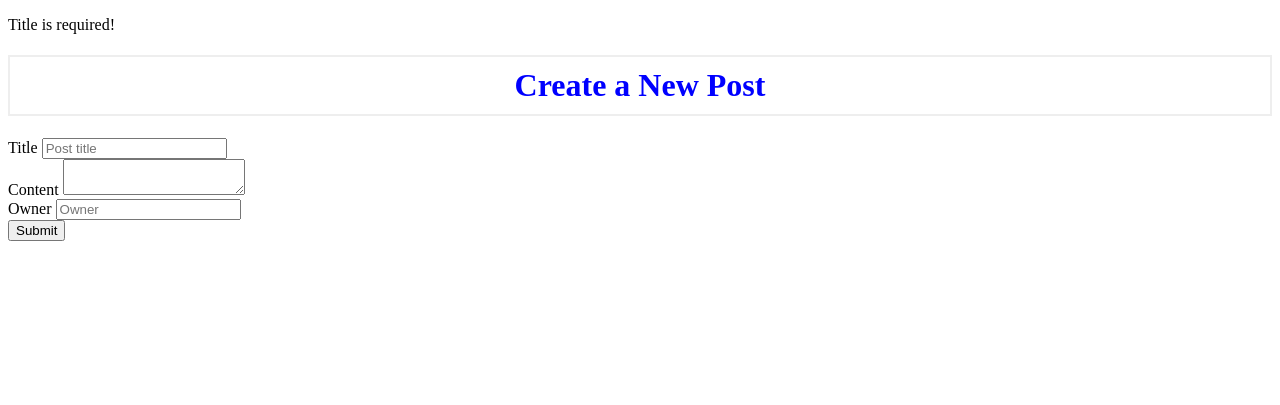
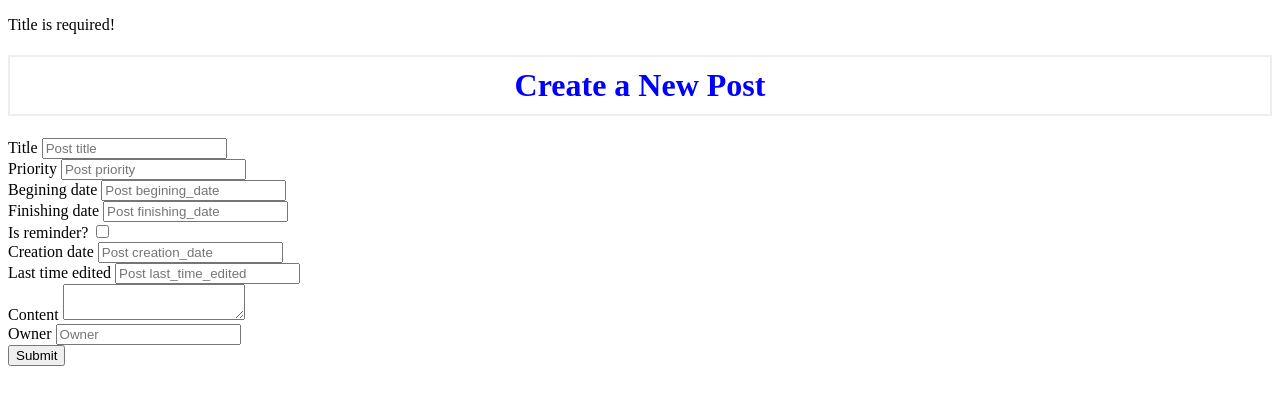
Before and after one commit to HeitorQueiroga49355/conception, a Flask app: page /create in a window 1280 px wide. Shown: the part 78-483 px from the top of the page. Run offline with Flask 2, Linux system fonts and the light colour scheme; some libraries are stand-ins or nearby versions.

Commit message:
Ajuste do formulário HTML

```diff
--- a/app.py
+++ b/app.py
@@ -46,20 +46,20 @@ def create():
     title=None
 
     if request.method == 'POST':
-        title = request.form['title']
-        author = request.form['author']
-        creation_date = request.form['creation_date']
-        is_reminder = request.form['is_reminder']
-        begin_date = request.form['begining_date']
-        finish_date = request.form['finishing_date']
-        content = request.form['content']
-        last_time_edited = request.form['last_time_edited']
-        priority = request.form['priority']
+        title = request.form['title'] #
+        author = request.form['author'] #
+        creation_date = request.form['creation_date'] ##
+        is_reminder = request.form['is_reminder'] #
+        begin_date = request.form['begin_date'] #
+        finish_date = request.form['finishing_date'] #
+        content = request.form['content'] #
+        last_time_edited = request.form['last_time_edited'] ##
+        priority = request.form['priority'] #
     if not title:
         flash('Title is required!')
     else:
         cursor = get_connection()
-        cursor.execute('INSERT INTO posts (title, author, creation_date, is_reminder, begin_date, finish_date, content, last_time_edited, priority) VALUES (%s, %s, %s, %s, %s, %s, %s, %s, %s)', [title, author, creation_date, is_reminder, begin_date, finish_date, content, last_time_edited, priority])
+        cursor.execute('INSERT INTO posts (title, author, creation_date, is_reminder, begining_date, finishing_date, content, last_time_edited, priority) VALUES (%s, %s, %s, %s, %s, %s, %s, %s, %s)', [title, author, creation_date, is_reminder, begin_date, finish_date, content, last_time_edited, priority])
         mysql.connection.commit()
         cursor.close()
         flash('Created Post')
@@ -92,7 +92,7 @@ def edit(id):
         return redirect(url_for('index'))
     return render_template('edit.html', post=post)
 
-@app.route('/<int:id>/delete', methods=('POST',))
+@app.route('/<int:id>/delete', methods=['POST'])
 def delete(id):
     post = get_post(id)
     cursor = get_connection()
--- a/templates/create.html
+++ b/templates/create.html
@@ -10,6 +10,72 @@
       placeholder="Post title"
       class="form-control"
       value="{{ request.form['title'] }}"
+    />
+  </div>
+
+  <div class="form-group">
+    <label for="priority">Priority</label>
+    <input
+      type="text"
+      name="priority"
+      placeholder="Post priority"
+      class="form-control"
+      value="{{ request.form['priority'] }}"
+    />
+  </div>
+
+  <div class="form-group">
+    <label for="begining_date">Begining date</label>
+    <input
+      type="text"
+      name="begin_date"
+      placeholder="Post begining_date"
+      class="form-control"
+      value="{{ request.form['begin_date'] }}"
+    />
+  </div>
+
+  <div class="form-group">
+    <label for="finishing_date">Finishing date</label>
+    <input
+      type="text"
+      name="finishing_date"
+      placeholder="Post finishing_date"
+      class="form-control"
+      value="{{ request.form['finishing_date'] }}"
+    />
+  </div>
+
+  <div class="form-group">
+    <label for="is_reminder">Is reminder?</label>
+    <input
+      type="checkbox"
+      name="is_reminder"
+      placeholder="Post is_reminder"
+      class="form-control"
+      value="{{ request.form['is_reminder'] }}"
+    />
+  </div>
+
+  <div class="form-group">
+    <label for="creation_date">Creation date</label>
+    <input
+      type="text"
+      name="creation_date"
+      placeholder="Post creation_date"
+      class="form-control"
+      value="{{ request.form['creation_date'] }}"
+    />
+  </div>
+
+  <div class="form-group">
+    <label for="last_time_edited">Last time edited</label>
+    <input
+      type="text"
+      name="last_time_edited"
+      placeholder="Post last_time_edited"
+      class="form-control"
+      value="{{ request.form['last_time_edited'] }}"
     />
   </div>
 
--- a/templates/index.html
+++ b/templates/index.html
@@ -3,7 +3,7 @@ content %}
 <h1>Bem vindo ao nosso primeiro app</h1>
 {% for post in posts %}
 <a href="{{ url_for('post', post_id=post['id']) }}">
-  <h2>{{ post['post_name'] }}</h2>
+  <h2>{{ post['title'] }}</h2>
 </a>
 <span class="badge bg-primary">{{ post['author'] }}</span>
 <hr />
```
Also changed, not shown: templates/edit.html (+68 -3 lines).
